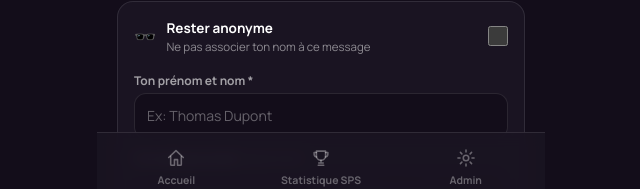
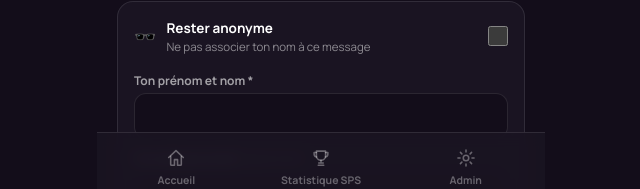
Before and after one commit to xornone/SPS-APP-FINALE, a Next.js app: page /boite-a-idees in a window 1280 px wide. Shown: the part 595-784 px from the top of the page, without its empty margins (319-959 px from the left). Built offline with nearby package versions, Linux system fonts and the light colour scheme; no server answers.

Commit message:
style: remove placeholders from name and email inputs

```diff
--- a/components/SuggestionForm.tsx
+++ b/components/SuggestionForm.tsx
@@ -196,8 +196,7 @@ export function SuggestionForm({ onSubmitted }: { onSubmitted?: () => void }) {
                 type="text"
                 value={authorName}
                 onChange={(e) => setAuthorName(e.target.value)}
-                placeholder="Ex: Thomas Dupont"
-                className="w-full rounded-xl border border-black/10 bg-[#FAF8FB] p-3 text-sm text-black placeholder-black/35 outline-none transition focus:border-sps-violet600 dark:border-white/10 dark:bg-[#130D1A] dark:text-white dark:placeholder-white/35"
+                className="w-full rounded-xl border border-black/10 bg-[#FAF8FB] p-3 text-sm text-black outline-none transition focus:border-sps-violet600 dark:border-white/10 dark:bg-[#130D1A] dark:text-white"
               />
             </div>
             <div>
@@ -209,8 +208,7 @@ export function SuggestionForm({ onSubmitted }: { onSubmitted?: () => void }) {
                 type="email"
                 value={email}
                 onChange={(e) => setEmail(e.target.value)}
-                placeholder="ex: thomas@exemple.fr (si tu attends une réponse)"
-                className="w-full rounded-xl border border-black/10 bg-[#FAF8FB] p-3 text-sm text-black placeholder-black/35 outline-none transition focus:border-sps-violet600 dark:border-white/10 dark:bg-[#130D1A] dark:text-white dark:placeholder-white/35"
+                className="w-full rounded-xl border border-black/10 bg-[#FAF8FB] p-3 text-sm text-black outline-none transition focus:border-sps-violet600 dark:border-white/10 dark:bg-[#130D1A] dark:text-white"
               />
             </div>
           </div>
```
